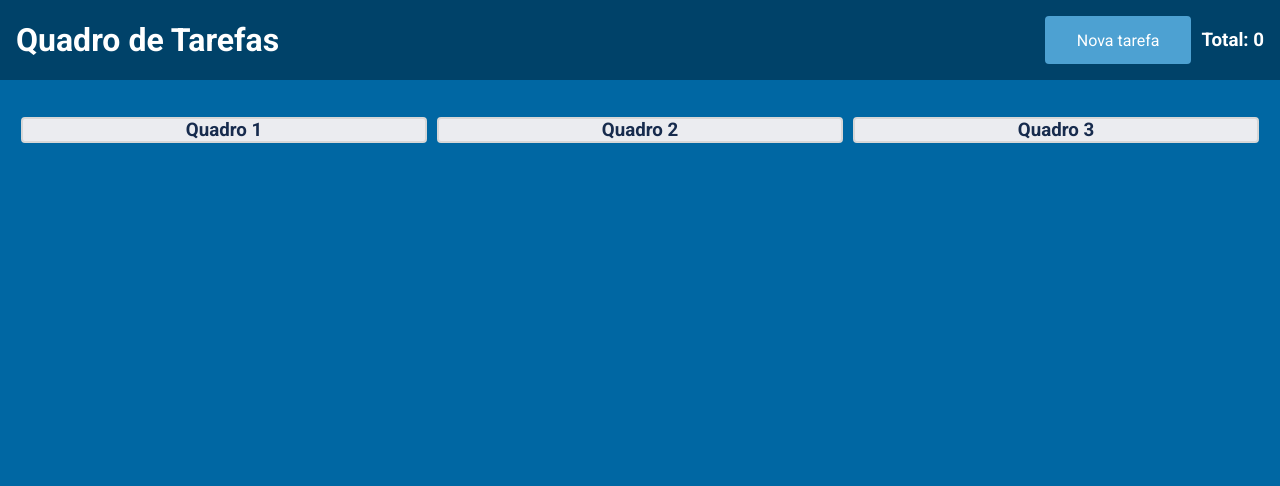
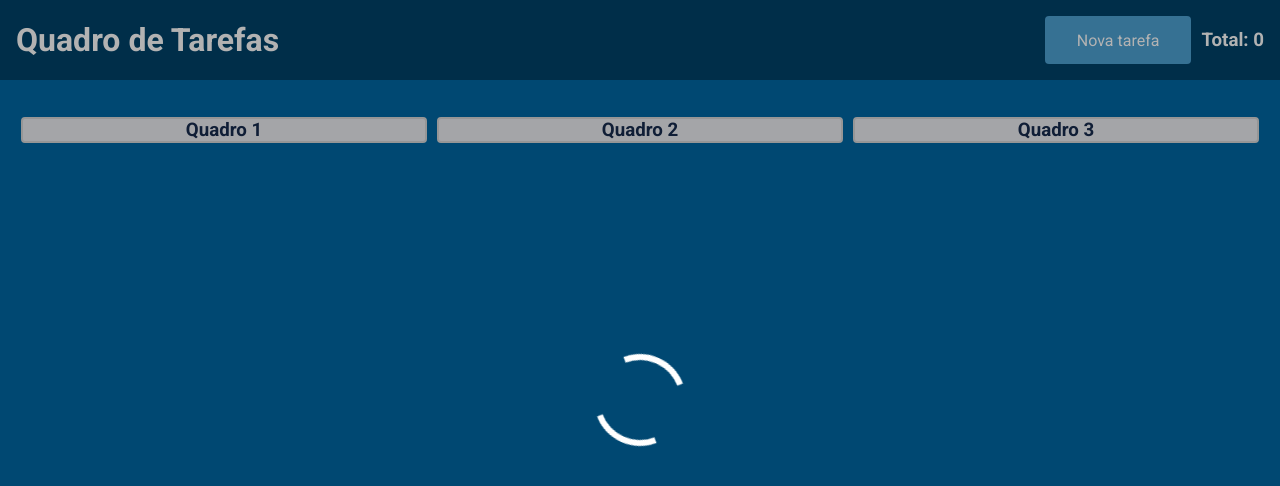
Before and after one commit to LeoSouzah/quadro-tarefas, a React (Create React App) app: page / in a window 1280 px wide. Shown: the top 486 px of the page. Built offline with nearby package versions, Linux system fonts and the light colour scheme; what miragejs would draw is missing.

Commit message:
pré projeto para o trabalho

```diff
--- a/src/App.tsx
+++ b/src/App.tsx
@@ -5,6 +5,7 @@ import { NovoModal } from './components/Modal'
 import Modal from 'react-modal';
 import { ListagemTarefas } from './components/ListagemTarefas';
 import { TarefaContext, TarefasProvider } from './contexts/tarefaContext';
+import { Loading } from './styleLoading';
 
 Modal.setAppElement('#root');
 function App() {
@@ -23,6 +24,7 @@ function App() {
     return (
         <TarefasProvider>
             <div>
+                <Loading />
                 <GlobalStyle />
 
                 <Header abrirModal={abrirModal} />
--- /dev/null
+++ b/src/styleLoading.ts
@@ -0,0 +1,33 @@
+import styled, { keyframes } from 'styled-components'
+
+const rotate = keyframes`
+from {
+    transform: rotate(0deg);
+}
+to {
+    transform: rotate(360deg);
+}
+`
+export const Loading = styled.div`
+    width: 80px;
+    height: 80px;
+    position: fixed;
+    z-index: 2;
+    background-color: rgb(0, 0, 0, 0.3);
+
+    width: 100%;
+    height: 100%;
+    display: flex;
+    align-items: center;
+    justify-content: center;
+
+    &::after {
+        width: 80px;
+        height: 80px;
+        content: " ";
+        border: 6px solid #fff;
+        border-radius: 50%;
+        border-color:#fff transparent #fff transparent;
+        animation: ${rotate} 1.2s linear infinite;
+    }
+`;
```
